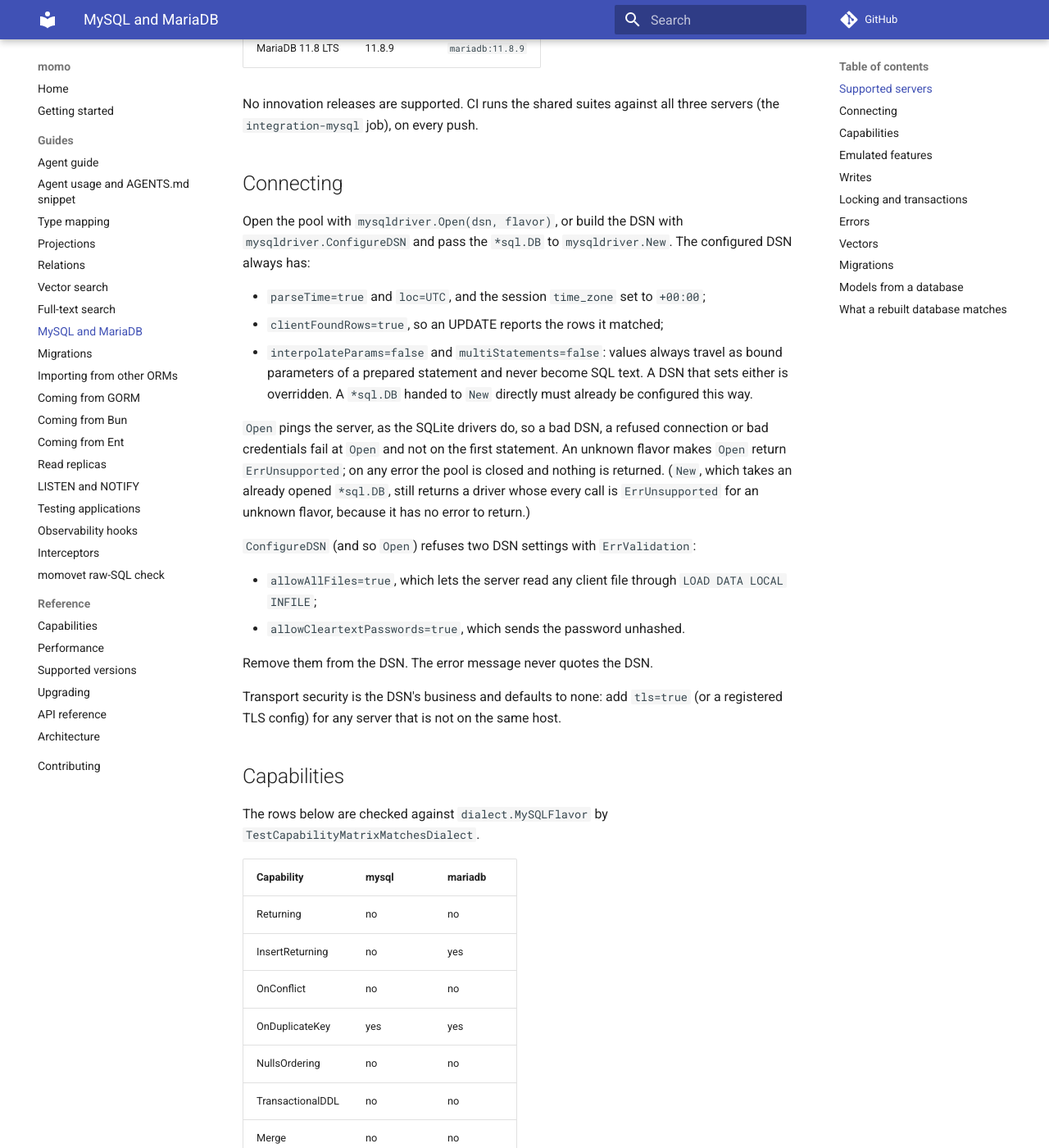
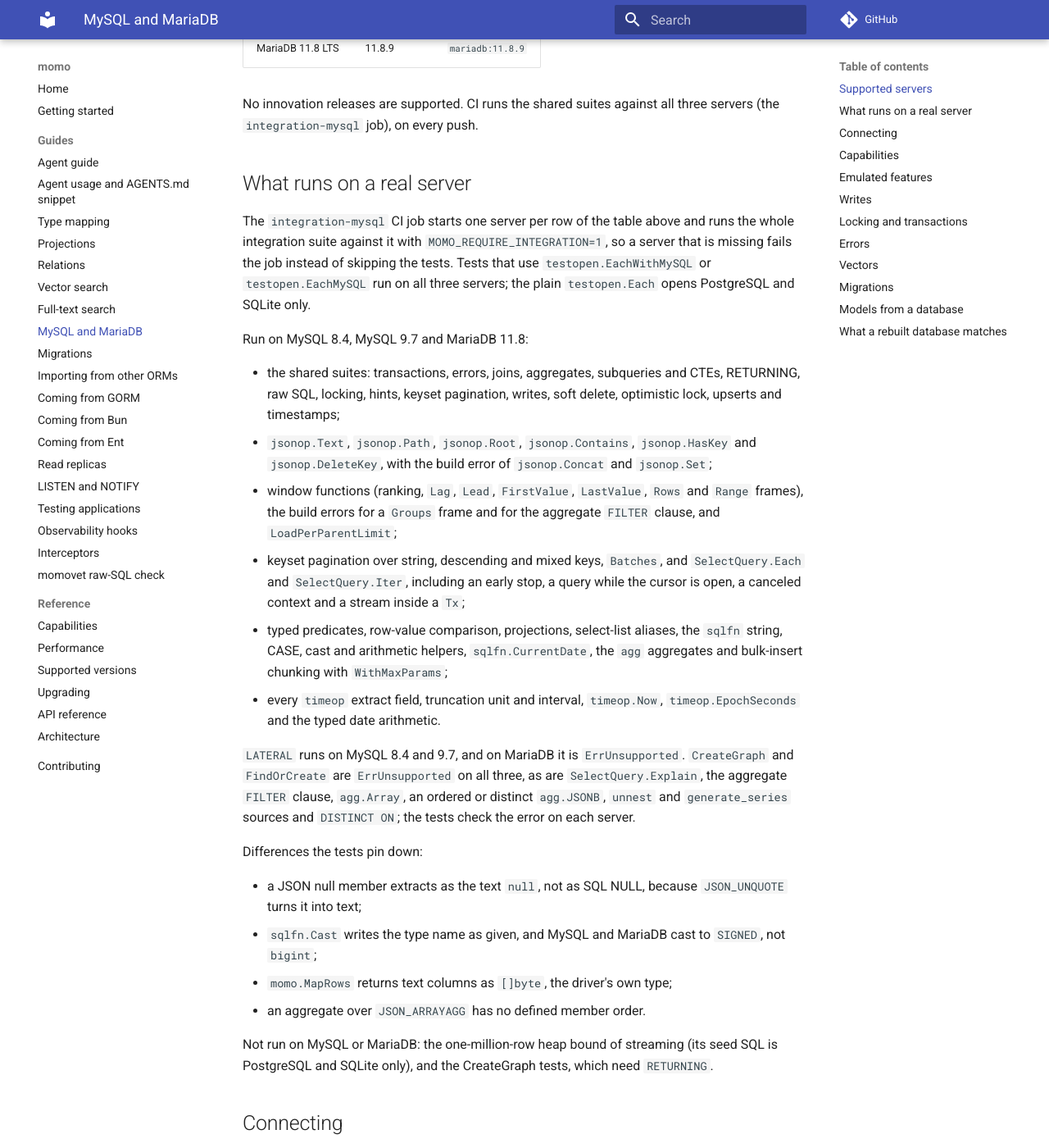
Before and after one commit to azrtydxb/momo, an MkDocs documentation site: the page built from docs/mysql.md, in a window 1280 px wide and 1400 px high, scrolled down 473 px. Shown: the whole window at 82% size. Built offline with MkDocs 1.6.1 and Material for MkDocs 9.7.7, drawn with Linux system fonts in a browser that asks for light colours; comment, search, counter and statistics services are not loaded; the version menu is left out.

Commit message:
docs: state what runs on MySQL and MariaDB servers

```diff
--- a/docs/mysql.md
+++ b/docs/mysql.md
@@ -16,6 +16,53 @@ in [capabilities](capabilities.md)).
 
 No innovation releases are supported. CI runs the shared suites against all
 three servers (the `integration-mysql` job), on every push.
+
+## What runs on a real server
+
+The `integration-mysql` CI job starts one server per row of the table above and
+runs the whole integration suite against it with `MOMO_REQUIRE_INTEGRATION=1`,
+so a server that is missing fails the job instead of skipping the tests.
+Tests that use `testopen.EachWithMySQL` or `testopen.EachMySQL` run on all
+three servers; the plain `testopen.Each` opens PostgreSQL and SQLite only.
+
+Run on MySQL 8.4, MySQL 9.7 and MariaDB 11.8:
+
+- the shared suites: transactions, errors, joins, aggregates, subqueries and
+  CTEs, RETURNING, raw SQL, locking, hints, keyset pagination, writes, soft
+  delete, optimistic lock, upserts and timestamps;
+- `jsonop.Text`, `jsonop.Path`, `jsonop.Root`, `jsonop.Contains`,
+  `jsonop.HasKey` and `jsonop.DeleteKey`, with the build error of
+  `jsonop.Concat` and `jsonop.Set`;
+- window functions (ranking, `Lag`, `Lead`, `FirstValue`, `LastValue`, `Rows`
+  and `Range` frames), the build errors for a `Groups` frame and for the
+  aggregate `FILTER` clause, and `LoadPerParentLimit`;
+- keyset pagination over string, descending and mixed keys, `Batches`, and
+  `SelectQuery.Each` and `SelectQuery.Iter`, including an early stop, a query
+  while the cursor is open, a canceled context and a stream inside a `Tx`;
+- typed predicates, row-value comparison, projections, select-list aliases,
+  the `sqlfn` string, CASE, cast and arithmetic helpers, `sqlfn.CurrentDate`,
+  the `agg` aggregates and bulk-insert chunking with `WithMaxParams`;
+- every `timeop` extract field, truncation unit and interval, `timeop.Now`,
+  `timeop.EpochSeconds` and the typed date arithmetic.
+
+`LATERAL` runs on MySQL 8.4 and 9.7, and on MariaDB it is `ErrUnsupported`.
+`CreateGraph` and `FindOrCreate` are `ErrUnsupported` on all three, as are
+`SelectQuery.Explain`, the aggregate `FILTER` clause, `agg.Array`, an ordered
+or distinct `agg.JSONB`, `unnest` and `generate_series` sources and
+`DISTINCT ON`; the tests check the error on each server.
+
+Differences the tests pin down:
+
+- a JSON null member extracts as the text `null`, not as SQL NULL, because
+  `JSON_UNQUOTE` turns it into text;
+- `sqlfn.Cast` writes the type name as given, and MySQL and MariaDB cast to
+  `SIGNED`, not `bigint`;
+- `momo.MapRows` returns text columns as `[]byte`, the driver's own type;
+- an aggregate over `JSON_ARRAYAGG` has no defined member order.
+
+Not run on MySQL or MariaDB: the one-million-row heap bound of streaming
+(its seed SQL is PostgreSQL and SQLite only), and the CreateGraph tests, which
+need `RETURNING`.
 
 ## Connecting
 
```
Also changed, not shown: CONTRIBUTING.md (+1 -1 lines), docs/upgrading.md (+12 -0 lines), 2 other files.
